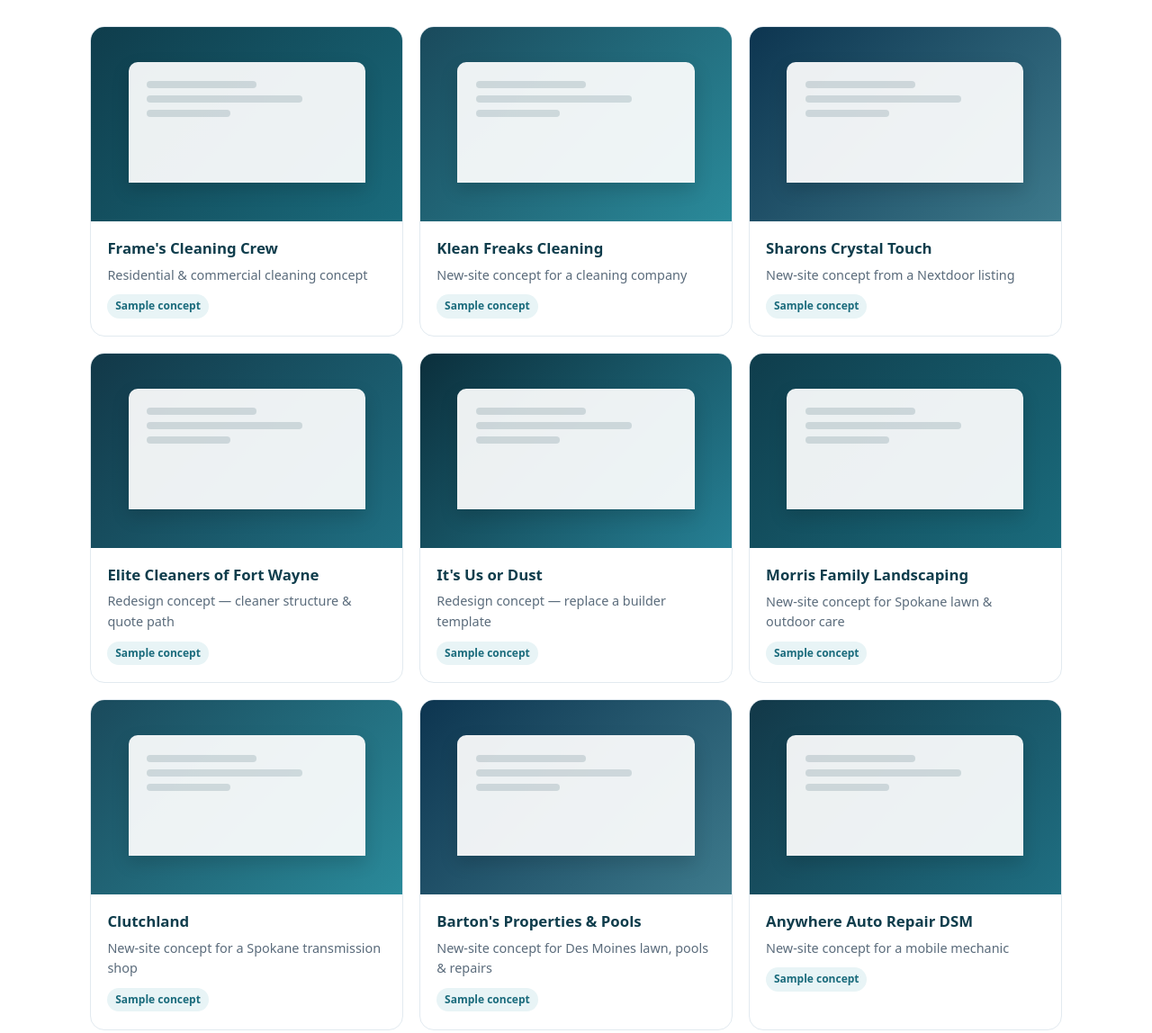
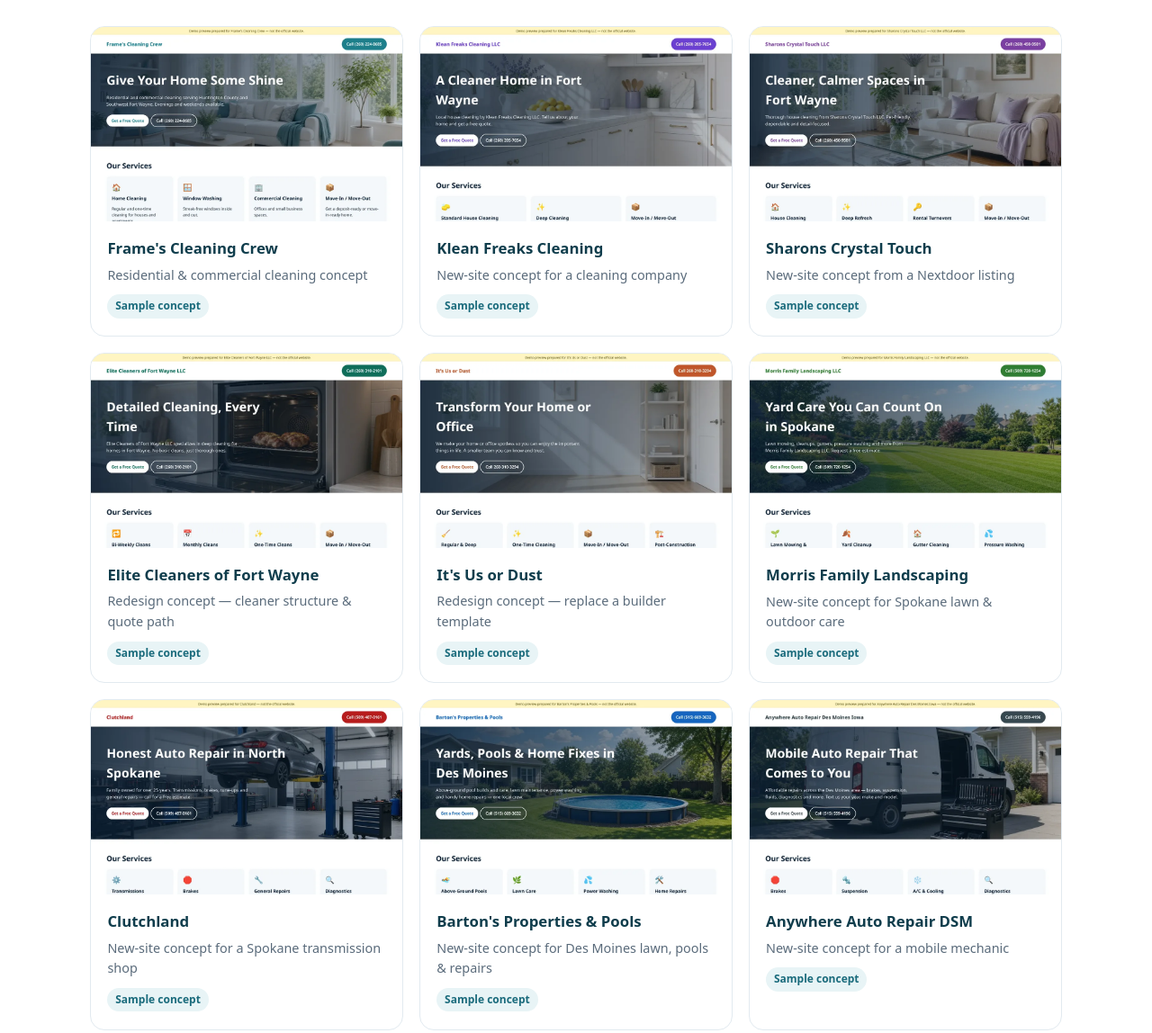
Before and after one commit to jalusaja/jalupublishing.com, a plain HTML site: page index.html in a window 1280 px wide. Shown: the part 2033-3181 px from the top of the page at 90% size. Drawn offline with Linux system fonts and the light colour scheme.

Commit message:
Replace sample concept placeholders with real site screenshots
Swap the CSS bar mockups in the Sample concepts grid for above-the-fold
screenshots of each demo, stored as optimized WebP thumbnails.

```diff
--- a/index.html
+++ b/index.html
@@ -86,17 +86,10 @@ section h2{font-size:clamp(1.55rem,3vw,2rem);letter-spacing:-.02em;margin:0 0 .5
 .portfolio{display:grid;grid-template-columns:repeat(auto-fit,minmax(260px,1fr));gap:1.1rem}
 .work{display:block;text-decoration:none;color:inherit;background:#fff;border:1px solid var(--line);border-radius:var(--radius);overflow:hidden;transition:transform .15s ease, box-shadow .15s ease}
 .work:hover{transform:translateY(-2px);box-shadow:0 10px 28px rgba(18,38,58,.08)}
-.work-thumb{aspect-ratio:16/10;background:linear-gradient(135deg,var(--brand),var(--brand2));position:relative;overflow:hidden}
-.work-thumb::after{content:"";position:absolute;inset:18% 12% auto;height:62%;background:rgba(255,255,255,.92);border-radius:10px 10px 0 0;box-shadow:0 8px 20px rgba(0,0,0,.15)}
-.work-thumb .bars{position:absolute;left:18%;right:18%;top:28%;display:grid;gap:8px;z-index:1}
-.work-thumb .bars i{display:block;height:8px;border-radius:4px;background:rgba(15,61,76,.15)}
-.work-thumb .bars i:nth-child(1){width:55%}
-.work-thumb .bars i:nth-child(2){width:78%}
-.work-thumb .bars i:nth-child(3){width:42%}
-.t2{background:linear-gradient(135deg,#1a4a5c,#2a8a9a)}
-.t3{background:linear-gradient(135deg,#0d3550,#3d7a8c)}
-.t4{background:linear-gradient(135deg,#123848,#1f6f82)}
-.t5{background:linear-gradient(135deg,#0b2f3c,#268094)}
+.work-thumb{aspect-ratio:16/10;background:#e8eef1;position:relative;overflow:hidden}
+.work-thumb img{object-fit:cover;object-position:top;width:100%;height:100%;display:block}
+.work-thumb:not(:has(img)){background:linear-gradient(135deg,var(--brand),var(--brand2))}
+.work-thumb:not(:has(img))::after{content:"";position:absolute;inset:18% 12% auto;height:62%;background:rgba(255,255,255,.92);border-radius:10px 10px 0 0;box-shadow:0 8px 20px rgba(0,0,0,.15)}
 .work-body{padding:1.05rem 1.15rem 1.2rem}
 .work-body h3{margin:0 0 .35rem;font-size:1.05rem;color:var(--brand)}
 .work-body p{margin:0;font-size:.9rem;color:var(--muted)}
@@ -247,7 +240,7 @@ footer{border-top:1px solid var(--line);padding:1.75rem 0 2.25rem;color:var(--mu
       <p class="section-lead">These are sample demo sites we prepared as concepts for local service businesses — not live client websites. Open any one to see the style and structure.</p>
       <div class="portfolio">
         <a class="work" href="https://jalusaja.github.io/site-demos/frames-cleaning-crew/" target="_blank" rel="noopener noreferrer">
-          <div class="work-thumb t1" aria-hidden="true"><div class="bars"><i></i><i></i><i></i></div></div>
+          <div class="work-thumb"><img src="assets/samples/frames-cleaning-crew.webp" alt="Frame's Cleaning Crew sample site preview" loading="lazy" width="1000" height="625"></div>
           <div class="work-body">
             <h3>Frame's Cleaning Crew</h3>
             <p>Residential &amp; commercial cleaning concept</p>
@@ -255,7 +248,7 @@ footer{border-top:1px solid var(--line);padding:1.75rem 0 2.25rem;color:var(--mu
           </div>
         </a>
         <a class="work" href="https://jalusaja.github.io/site-demos/klean-freaks-cleaning/" target="_blank" rel="noopener noreferrer">
-          <div class="work-thumb t2" aria-hidden="true"><div class="bars"><i></i><i></i><i></i></div></div>
+          <div class="work-thumb"><img src="assets/samples/klean-freaks-cleaning.webp" alt="Klean Freaks Cleaning sample site preview" loading="lazy" width="1000" height="625"></div>
           <div class="work-body">
             <h3>Klean Freaks Cleaning</h3>
             <p>New-site concept for a cleaning company</p>
@@ -263,7 +256,7 @@ footer{border-top:1px solid var(--line);padding:1.75rem 0 2.25rem;color:var(--mu
           </div>
         </a>
         <a class="work" href="https://jalusaja.github.io/site-demos/sharons-crystal-touch/" target="_blank" rel="noopener noreferrer">
-          <div class="work-thumb t3" aria-hidden="true"><div class="bars"><i></i><i></i><i></i></div></div>
+          <div class="work-thumb"><img src="assets/samples/sharons-crystal-touch.webp" alt="Sharons Crystal Touch sample site preview" loading="lazy" width="1000" height="625"></div>
           <div class="work-body">
             <h3>Sharons Crystal Touch</h3>
             <p>New-site concept from a Nextdoor listing</p>
@@ -271,7 +264,7 @@ footer{border-top:1px solid var(--line);padding:1.75rem 0 2.25rem;color:var(--mu
           </div>
         </a>
         <a class="work" href="https://jalusaja.github.io/site-demos/elite-cleaners-ftw/" target="_blank" rel="noopener noreferrer">
-          <div class="work-thumb t4" aria-hidden="true"><div class="bars"><i></i><i></i><i></i></div></div>
+          <div class="work-thumb"><img src="assets/samples/elite-cleaners-ftw.webp" alt="Elite Cleaners of Fort Wayne sample site preview" loading="lazy" width="1000" height="625"></div>
           <div class="work-body">
             <h3>Elite Cleaners of Fort Wayne</h3>
             <p>Redesign concept — cleaner structure &amp; quote path</p>
@@ -279,7 +272,7 @@ footer{border-top:1px solid var(--line);padding:1.75rem 0 2.25rem;color:var(--mu
           </div>
         </a>
         <a class="work" href="https://jalusaja.github.io/site-demos/its-us-or-dust/" target="_blank" rel="noopener noreferrer">
-          <div class="work-thumb t5" aria-hidden="true"><div class="bars"><i></i><i></i><i></i></div></div>
+          <div class="work-thumb"><img src="assets/samples/its-us-or-dust.webp" alt="It's Us or Dust sample site preview" loading="lazy" width="1000" height="625"></div>
           <div class="work-body">
             <h3>It's Us or Dust</h3>
             <p>Redesign concept — replace a builder template</p>
@@ -288,7 +281,7 @@ footer{border-top:1px solid var(--line);padding:1.75rem 0 2.25rem;color:var(--mu
         </a>
 
         <a class="work" href="https://jalusaja.github.io/site-demos/morris-family-landscaping/" target="_blank" rel="noopener noreferrer">
-          <div class="work-thumb t1" aria-hidden="true"><div class="bars"><i></i><i></i><i></i></div></div>
+          <div class="work-thumb"><img src="assets/samples/morris-family-landscaping.webp" alt="Morris Family Landscaping sample site preview" loading="lazy" width="1000" height="625"></div>
           <div class="work-body">
             <h3>Morris Family Landscaping</h3>
             <p>New-site concept for Spokane lawn &amp; outdoor care</p>
@@ -296,7 +289,7 @@ footer{border-top:1px solid var(--line);padding:1.75rem 0 2.25rem;color:var(--mu
           </div>
         </a>
         <a class="work" href="https://jalusaja.github.io/site-demos/clutchland-spokane/" target="_blank" rel="noopener noreferrer">
-          <div class="work-thumb t2" aria-hidden="true"><div class="bars"><i></i><i></i><i></i></div></div>
+          <div class="work-thumb"><img src="assets/samples/clutchland-spokane.webp" alt="Clutchland sample site preview" loading="lazy" width="1000" height="625"></div>
           <div class="work-body">
             <h3>Clutchland</h3>
             <p>New-site concept for a Spokane transmission shop</p>
@@ -304,7 +297,7 @@ footer{border-top:1px solid var(--line);padding:1.75rem 0 2.25rem;color:var(--mu
           </div>
         </a>
         <a class="work" href="https://jalusaja.github.io/site-demos/bartons-properties-pools/" target="_blank" rel="noopener noreferrer">
-          <div class="work-thumb t3" aria-hidden="true"><div class="bars"><i></i><i></i><i></i></div></div>
+          <div class="work-thumb"><img src="assets/samples/bartons-properties-pools.webp" alt="Barton's Properties &amp; Pools sample site preview" loading="lazy" width="1000" height="625"></div>
           <div class="work-body">
             <h3>Barton's Properties &amp; Pools</h3>
             <p>New-site concept for Des Moines lawn, pools &amp; repairs</p>
@@ -312,7 +305,7 @@ footer{border-top:1px solid var(--line);padding:1.75rem 0 2.25rem;color:var(--mu
           </div>
         </a>
         <a class="work" href="https://jalusaja.github.io/site-demos/anywhere-auto-repair-dsm/" target="_blank" rel="noopener noreferrer">
-          <div class="work-thumb t4" aria-hidden="true"><div class="bars"><i></i><i></i><i></i></div></div>
+          <div class="work-thumb"><img src="assets/samples/anywhere-auto-repair-dsm.webp" alt="Anywhere Auto Repair DSM sample site preview" loading="lazy" width="1000" height="625"></div>
           <div class="work-body">
             <h3>Anywhere Auto Repair DSM</h3>
             <p>New-site concept for a mobile mechanic</p>
@@ -320,7 +313,7 @@ footer{border-top:1px solid var(--line);padding:1.75rem 0 2.25rem;color:var(--mu
           </div>
         </a>
         <a class="work" href="https://jalusaja.github.io/site-demos/activate-outdoor-services/" target="_blank" rel="noopener noreferrer">
-          <div class="work-thumb t5" aria-hidden="true"><div class="bars"><i></i><i></i><i></i></div></div>
+          <div class="work-thumb"><img src="assets/samples/activate-outdoor-services.webp" alt="Activate Outdoor Services sample site preview" loading="lazy" width="1000" height="625"></div>
           <div class="work-body">
             <h3>Activate Outdoor Services</h3>
             <p>New-site concept for pressure washing &amp; outdoor work</p>
```
Also changed, not shown: assets/samples/activate-outdoor-services.webp (added), assets/samples/anywhere-auto-repair-dsm.webp (added), assets/samples/bartons-properties-pools.webp (added), assets/samples/clutchland-spokane.webp (added), assets/samples/elite-cleaners-ftw.webp (added), assets/samples/frames-cleaning-crew.webp (added), assets/samples/its-us-or-dust.webp (added), assets/samples/klean-freaks-cleaning.webp (added), assets/samples/morris-family-landscaping.webp (added), assets/samples/sharons-crystal-touch.webp (added).
